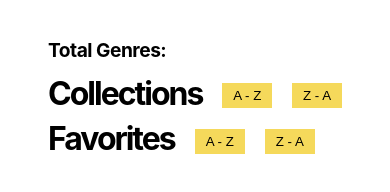
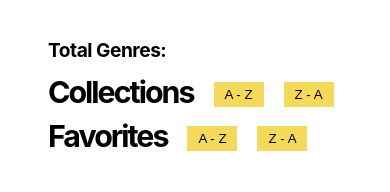
Before and after one commit to sairammedavaka/js-website-with-api, a plain HTML site: page index.html in a window 390 px wide. Drawn offline with Linux system fonts and the light colour scheme; no server answers.

Commit message:
modified style.css

```diff
--- a/css/styles.css
+++ b/css/styles.css
@@ -132,12 +132,13 @@
 
 @media (max-width: 650px) {
   .header-lg {
-    font-size: 2rem;
+    font-size: 1.9rem;
   }
 
   .card-container {
     width: 100%;
     margin-right: 0;
+    transition: none;
   }
 
   .header-md {
```
